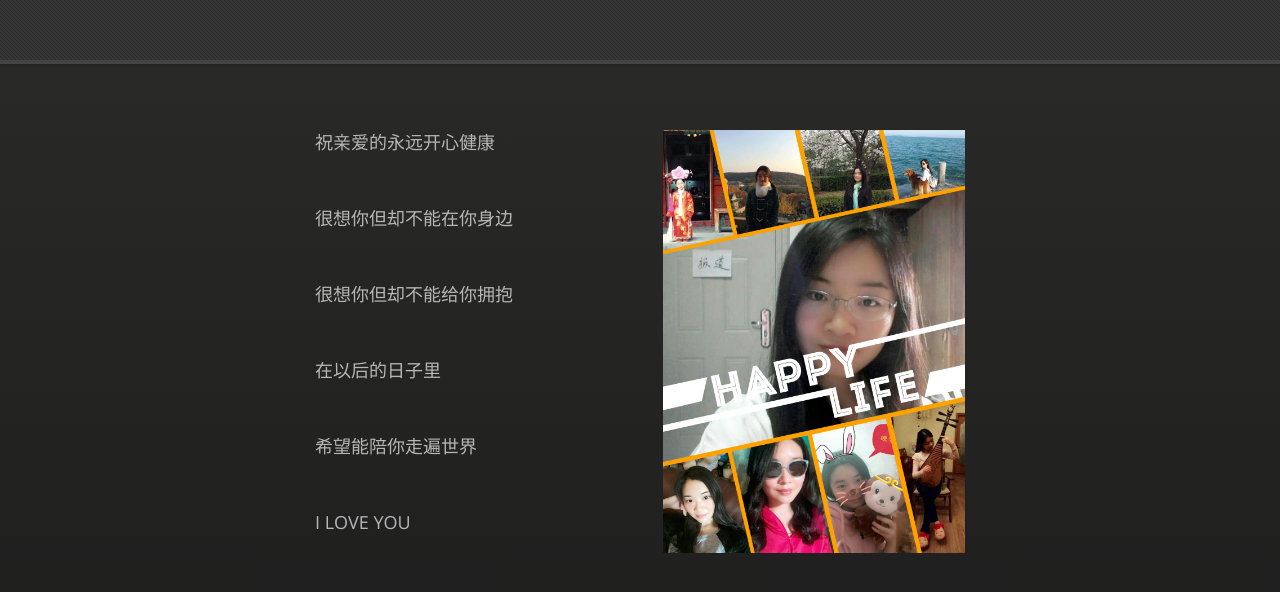
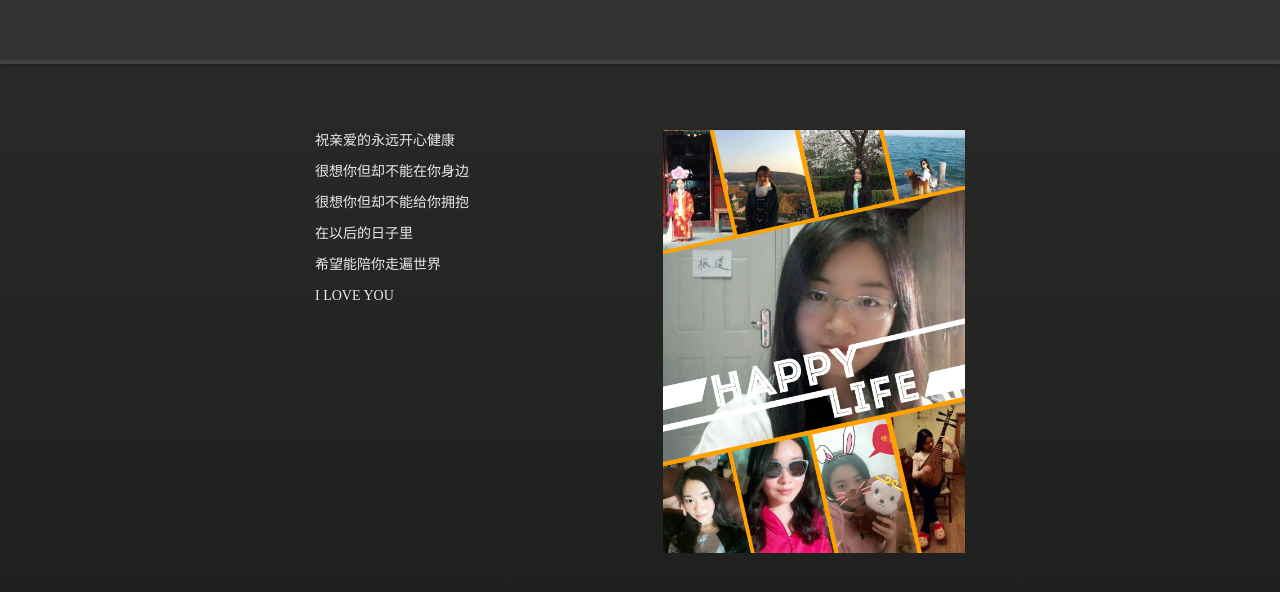
Before and after one commit to bradleyxu/bradleyxu.github.com, a plain HTML site: page index.html in a window 1280 px wide. Drawn offline with Linux system fonts and the light colour scheme.

Commit message:
Blog Update

```diff
--- a/index.html
+++ b/index.html
@@ -35,17 +35,12 @@ img {
         <div/>
         <div id="title">
 	    <img src="images/love.jpg" height="46.5%" width="46.5%" />
-            <h3 style="font-family:'Microsoft YaHei'">祝亲爱的永远开心健康</h3>
-	    <br/><br/>
-            <h3 style="font-family:'Microsoft YaHei'">很想你但却不能在你身边</h3>
-            <br/><br/>
-            <h3 style="font-family:'Microsoft YaHei'">很想你但却不能给你拥抱</h3>
-            <br/><br/>
-            <h3 style="font-family:'Microsoft YaHei'">在以后的日子里</h3>
-	    <br/><br/>
-            <h3 style="font-family:'Microsoft YaHei'">希望能陪你走遍世界</h3>
-	    <br/><br/>
-            <h3 style="font-family:'Microsoft YaHei'">I LOVE YOU</h3>
+            <h4 style="font-family:'Microsoft YaHei'">祝亲爱的永远开心健康</h4>
+            <h4 style="font-family:'Microsoft YaHei'">很想你但却不能在你身边</h4>
+            <h4 style="font-family:'Microsoft YaHei'">很想你但却不能给你拥抱</h4>
+            <h4 style="font-family:'Microsoft YaHei'">在以后的日子里</h4>
+            <h4 style="font-family:'Microsoft YaHei'">希望能陪你走遍世界</h4>
+            <h4 style="font-family:'Microsoft YaHei'">I LOVE YOU</h4>
         </div>
         <!--
         <pre>
```
